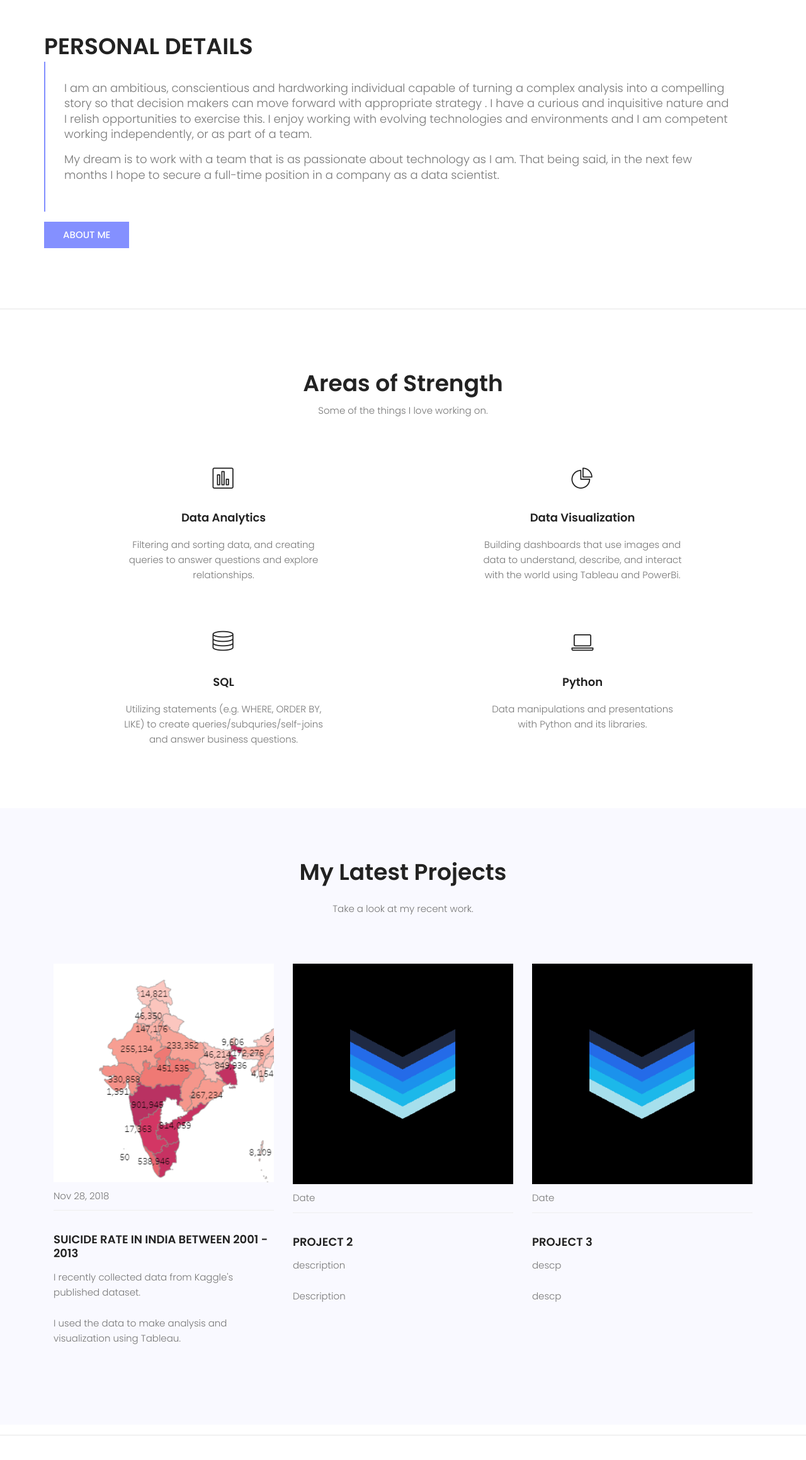
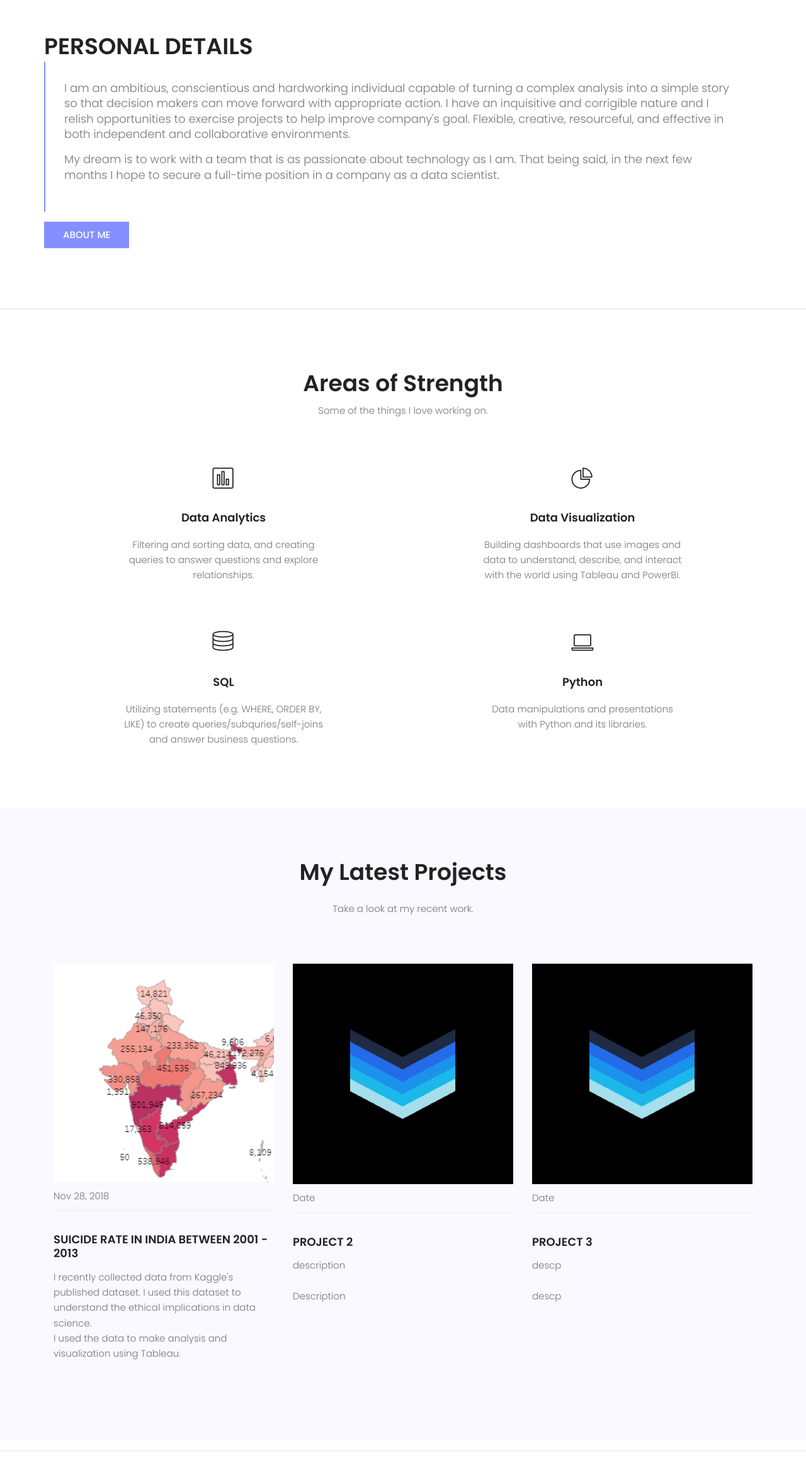
Before and after one commit to patelmd/patelmd.github.io, a plain HTML site: page index.html in a window 1280 px wide. Shown: the part 781-3099 px from the top of the page at 63% size. Drawn offline with nearby package versions, Linux system fonts and the light colour scheme; some packages are replaced by stand-ins of ours; a script that the page names is missing.

Commit message:
Add files via upload

```diff
--- a/index.html
+++ b/index.html
@@ -49,7 +49,7 @@
 
 
 								<li><a href="mailto:mdpatel17@gmail.com">Contact</a></li>
-								<li><a href="M_Patel_2019.pdf" class="genric-btn primary-border circle" target="_blank">Resume</a></li>
+								<li><a href="M_Patel_Resume_2019.pdf" class="genric-btn primary-border circle" target="_blank">Resume</a></li>
 								</ul>
 
 						</nav><!-- #nav-menu-container -->
@@ -87,9 +87,9 @@
 
 							<blockquote class="generic-blockquote">
 									<p class="fz-18"> I am an ambitious, conscientious and hardworking individual capable of turning a complex analysis into a
-										compelling story so that decision makers can move forward with appropriate strategy .
-                    I have a curious and inquisitive nature and I relish opportunities to exercise this.
-                    I enjoy working with evolving technologies and environments and I am competent working independently, or as part of a team.
+										simple story so that decision makers can move forward with appropriate action.
+                    I have an inquisitive and corrigible nature and I relish opportunities to exercise projects to help improve company's goal.
+                    Flexible, creative, resourceful, and effective in both independent and collaborative environments.
 									 </p>
                   <p class ="fz-18"> My dream is to work with a team that is as passionate about technology as I am.
                   That being said, in the next few months I hope to secure a full-time position in a company as a data scientist.
@@ -192,7 +192,8 @@
 					<h4>Suicide Rate in India between 2001 - 2013</h4>
 				</a>
 				<p>
-					I recently collected data from Kaggle's published dataset.<br><br> I used the data to make analysis and visualization using Tableau.
+					I recently collected data from Kaggle's published dataset. I used this dataset to understand the ethical implications in data science.<br>
+					I used the data to make analysis and visualization using Tableau.
 				</p>
 			</div>
 
```
Also changed, not shown: about.html (+1 -2 lines).
